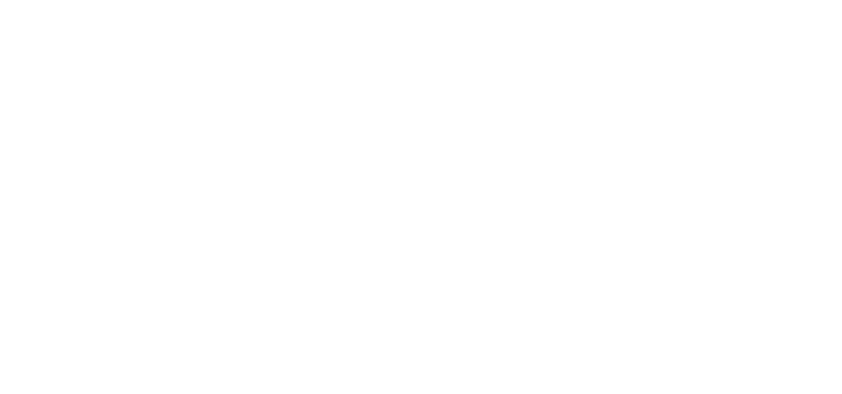
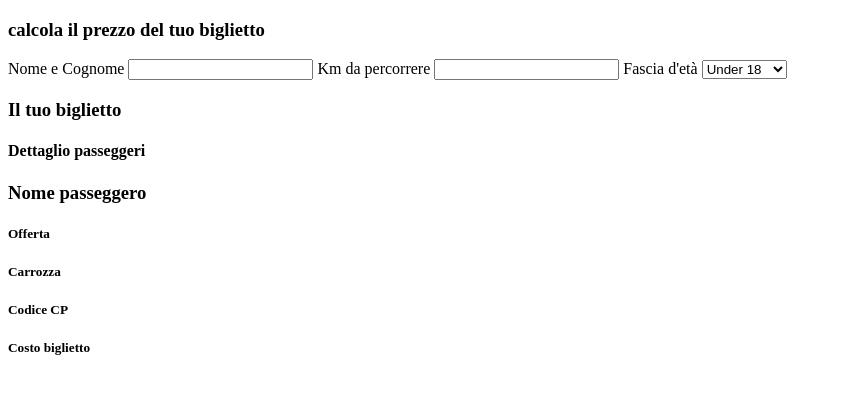
Before and after one commit to jdelavega42/js-biglietto-treno-form, a plain HTML site: page index.html in a window 1280 px wide. Shown: the whole page, without its empty margins (0-842 px from the left). Drawn offline with Linux system fonts and the light colour scheme.

Commit message:
add html structure

```diff
--- a/index.html
+++ b/index.html
@@ -11,7 +11,39 @@
     <link rel="stylesheet" href="css/style.css">
 </head>
 <body>
+    <h3>calcola il prezzo del tuo biglietto</h3>
+    <div class="card">
+        <label for="userName">Nome e Cognome</label>
+        <input type="text" id="userName">
+        <label for="kilometer">Km da percorrere</label>
+        <input type="number">
+        <label for="age">Fascia d'età</label>
+        <select id="age">
+            <option value="junior">Under 18</option>
+            <option value="standard">18-65 anni</option>
+            <option value="senior">Over 65</option>
+        </select>
+    </div>
+    <h3>Il tuo biglietto</h3>
+    <div class="card">
+        <h4>Dettaglio passeggeri</h4>
+        <div>
+            <h3>Nome passeggero</h3>
+            <!-- Output userName -->
 
+            <h5>Offerta</h5>
+            <!-- output promotion -->
+
+            <h5>Carrozza</h5>
+            <!-- output train -->
+
+            <h5>Codice CP</h5>
+            <!-- output code -->
+
+            <h5>Costo biglietto</h5>
+            <!-- output finalPrice -->
+        </div>
+    </div>
     <!-- custom js -->
     <script src="js/script.js"></script>
 </body>
```
